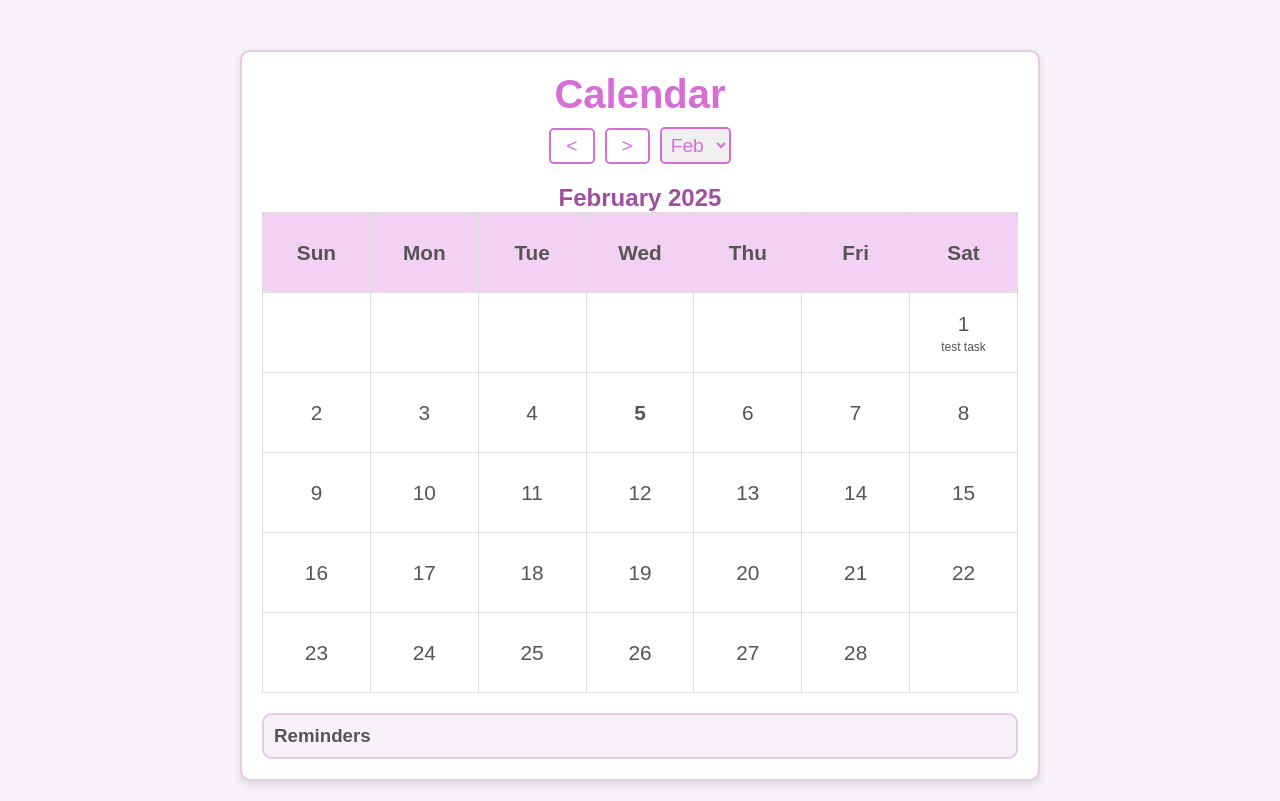
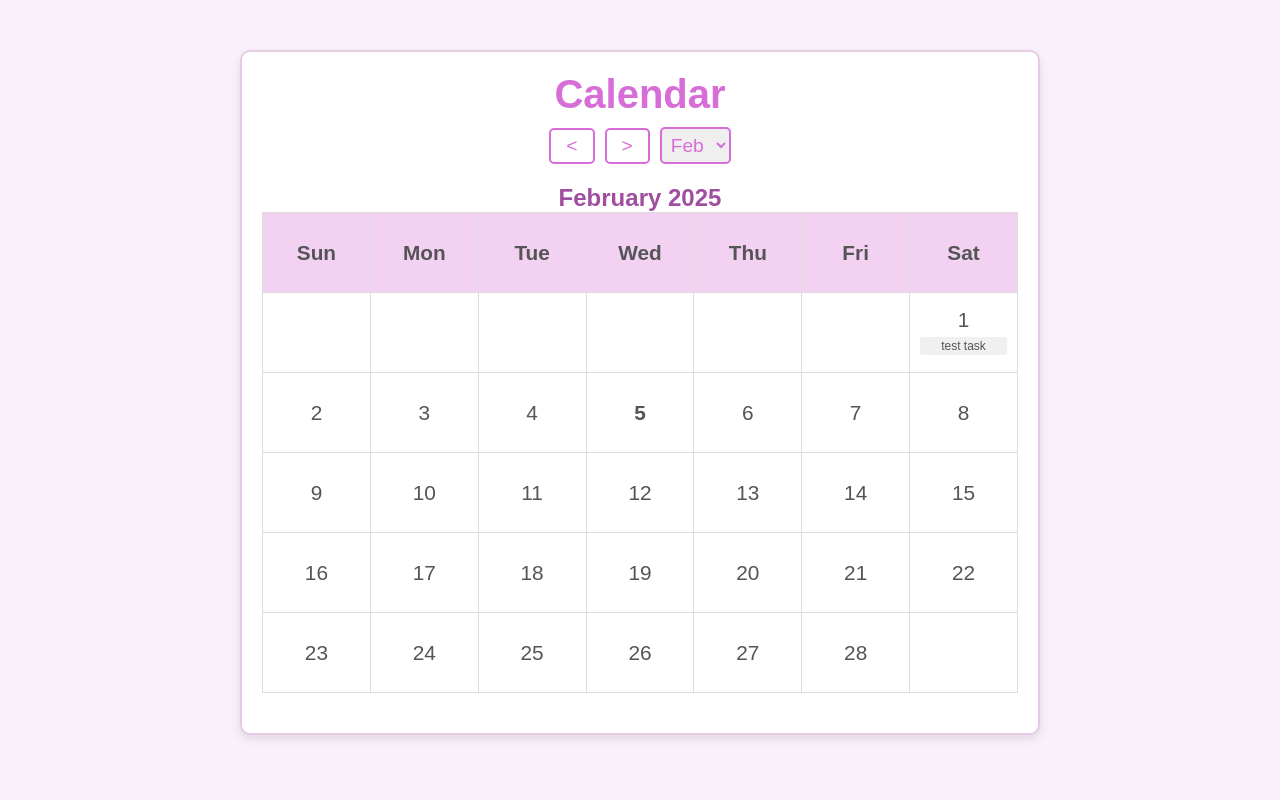
Before and after one commit to shotime369/rsdsl, a PHP site: page /calendar.html in a window 1280 px wide. Run offline with PHP 8.4, Linux system fonts and the light colour scheme; data comes from the database, SQL or seed files in the repository.

Commit message:
Actually pushed, oops

```diff
--- a/calendar.html
+++ b/calendar.html
@@ -4,8 +4,50 @@
   <meta charset="UTF-8">
   <meta name="viewport" content="width=device-width, initial-scale=1.0">
   <title>Calendar</title>
-  <link rel="stylesheet" href="styleRSDSL.css"> <!-- Updated to use styleRSDSL.css -->
-  <link rel="stylesheet" href="styles.css"> <!-- Retained for calendar-specific styling -->
+  <link rel="stylesheet" href="styleRSDSL.css">
+  <link rel="stylesheet" href="styles.css">
+  <style>
+    /* Modal Styles */
+    .modal {
+      display: none;
+      position: fixed;
+      top: 50%;
+      left: 50%;
+      transform: translate(-50%, -50%);
+      background: white;
+      padding: 20px;
+      box-shadow: 0 4px 8px rgba(0, 0, 0, 0.2);
+      z-index: 1000;
+      border-radius: 8px;
+    }
+    .modal.open {
+      display: block;
+    }
+    .overlay {
+      display: none;
+      position: fixed;
+      top: 0;
+      left: 0;
+      width: 100%;
+      height: 100%;
+      background: rgba(0, 0, 0, 0.5);
+      z-index: 999;
+    }
+    .overlay.open {
+      display: block;
+    }
+    .task-list {
+      margin-top: 5px;
+      font-size: 12px;
+      color: #555;
+    }
+    .task-item {
+      margin: 2px 0;
+      padding: 2px;
+      background: #f0f0f0;
+      border-radius: 3px;
+    }
+  </style>
 </head>
 <body style="margin-top: 50px;">
 
@@ -46,22 +88,26 @@
             <th>Sat</th>
           </tr>
         </thead>
-        <tbody id="calendar-body">
-        <!-- Calendar will be dynamically generated -->
-        </tbody>
+        <tbody id="calendar-body"></tbody>
       </table>
     </div>
   </div>
-
-  <!-- Reminder Section -->
-  <div id="reminder-section">
-    <h3>Reminders</h3>
-    <ul id="reminderList">
-      <!-- Reminders will be added dynamically -->
-    </ul>
-  </div>
 </div>
 
-<script src="scriptCalendarTEST.js"></script>
+<!-- Task Modal -->
+<div class="overlay" id="overlay"></div>
+<div class="modal" id="taskModal">
+  <h3>Tasks for <span id="modalDate"></span></h3>
+  <div id="taskListModal"></div>
+  <form id="taskForm">
+    <input type="text" id="taskInput" placeholder="Task" required>
+    <textarea id="taskDetails" placeholder="Details" rows="3"></textarea>
+    <input type="date" id="taskDueDate" required>
+    <button type="submit">Add Task</button>
+    <button type="button" onclick="closeModal()">Cancel</button>
+  </form>
+</div>
+
+<script src="scriptCalendar.js"></script>
 </body>
 </html>
--- a/loadTasks.php
+++ b/loadTasks.php
@@ -23,7 +23,7 @@ $startDate = "$year-$month-01";
 $endDate = "$year-$month-" . date('t', strtotime($startDate)); // Get the last day of the month
 
 // Prepare the SQL query to fetch tasks for the month and year
-$sql = "SELECT task, dueDate FROM tasks WHERE dueDate BETWEEN ? AND ? ORDER BY dueDate";
+$sql = "SELECT task, details, dueDate FROM tasks WHERE dueDate BETWEEN ? AND ? ORDER BY dueDate";
 
 // Prepare the statement
 $stmt = $conn->prepare($sql);
@@ -47,3 +47,4 @@ $conn->close();
 // Return the tasks as JSON
 header('Content-Type: application/json');
 echo json_encode($tasks);
+?>
--- a/scriptCalendar.js
+++ b/scriptCalendar.js
@@ -1,81 +1,147 @@
-// Get references to DOM elements
 const calendarBody = document.getElementById('calendar-body');
 const monthAndYear = document.getElementById('monthAndYear');
 const monthSelect = document.getElementById('monthSelect');
 const previousButton = document.getElementById('previous');
 const nextButton = document.getElementById('next');
+const taskModal = document.getElementById('taskModal');
+const overlay = document.getElementById('overlay');
+const modalDate = document.getElementById('modalDate');
+const taskForm = document.getElementById('taskForm');
+const taskListModal = document.getElementById('taskListModal');
 
-const currentDate = new Date();
+let currentDate = new Date();
 let currentMonth = currentDate.getMonth();
 let currentYear = currentDate.getFullYear();
+let selectedDate = null;
 
-// Event listeners for navigation
+// Event listeners
 previousButton.addEventListener('click', () => changeMonth(-1));
 nextButton.addEventListener('click', () => changeMonth(1));
 monthSelect.addEventListener('change', () => {
   currentMonth = parseInt(monthSelect.value);
   renderCalendar(currentMonth, currentYear);
 });
+taskForm.addEventListener('submit', saveTask);
 
-// Render the calendar for the current month and year
+// Render the calendar
 function renderCalendar(month, year) {
-    // Clear previous calendar
   calendarBody.innerHTML = '';
-
-    // Update header
   monthAndYear.textContent = `${new Date(year, month).toLocaleString('default', { month: 'long' })} ${year}`;
   monthSelect.value = month;
 
-    // Get the first and last day of the month
   const firstDay = new Date(year, month, 1).getDay();
   const daysInMonth = new Date(year, month + 1, 0).getDate();
 
-    // Generate calendar rows
   let date = 1;
   for (let row = 0; row < 6; row++) {
     const weekRow = document.createElement('tr');
-
     for (let col = 0; col < 7; col++) {
       const cell = document.createElement('td');
-
       if (row === 0 && col < firstDay) {
-                // Empty cell before the first day
         cell.textContent = '';
       } else if (date > daysInMonth) {
-                // Empty cell after the last day
         cell.textContent = '';
       } else {
-                // Date cell
         cell.textContent = date;
         cell.classList.add('date-picker');
         if (date === currentDate.getDate() && month === currentDate.getMonth() && year === currentDate.getFullYear()) {
-                    cell.classList.add('today'); // Highlight the current day
+          cell.classList.add('today');
         }
 
-                // Add event marker if needed (example logic)
-                if (Math.random() > 0.8) { // Random marker for testing
-                    const marker = document.createElement('div');
-                    marker.classList.add('event-marker');
-                    marker.title = `Event on ${date}`;
-                    cell.appendChild(marker);
+        // Add click event to select a date
+        const cellDate = new Date(year, month, date);
+        cell.addEventListener('click', () => {
+          selectedDate = cellDate;
+          openModal(selectedDate);
+        });
+
+        // Fetch and display tasks for this date
+        fetchTasksForDate(cellDate).then(tasks => {
+          if (tasks.length > 0) {
+            const taskList = document.createElement('div');
+            taskList.classList.add('task-list');
+            tasks.forEach(task => {
+              const taskItem = document.createElement('div');
+              taskItem.classList.add('task-item');
+              taskItem.textContent = task.task;
+              taskList.appendChild(taskItem);
+            });
+            cell.appendChild(taskList);
           }
+        });
 
         date++;
       }
-
       weekRow.appendChild(cell);
     }
-
     calendarBody.appendChild(weekRow);
-
-        if (date > daysInMonth) break; // Stop if we finish all days
+    if (date > daysInMonth) break;
   }
 }
 
-// Change the month and re-render the calendar
+// Open the task modal
+function openModal(date) {
+  modalDate.textContent = date.toDateString();
+  document.getElementById('taskDueDate').value = date.toISOString().split('T')[0];
+
+  // Fetch tasks for the selected date
+  fetchTasksForDate(date).then(tasks => {
+    taskListModal.innerHTML = '';
+    if (tasks.length > 0) {
+      tasks.forEach(task => {
+        const taskItem = document.createElement('div');
+        taskItem.classList.add('task-item-modal');
+        taskItem.innerHTML = `<strong>${task.task}</strong><br>${task.details}`;
+        taskListModal.appendChild(taskItem);
+      });
+    } else {
+      taskListModal.innerHTML = '<p>No tasks for this day.</p>';
+    }
+  });
+
+  taskModal.classList.add('open');
+  overlay.classList.add('open');
+}
+
+// Close the task modal
+function closeModal() {
+  taskModal.classList.remove('open');
+  overlay.classList.remove('open');
+}
+
+// Fetch tasks for a specific date
+async function fetchTasksForDate(date) {
+  const response = await fetch(`loadTasks.php?month=${date.getMonth() + 1}&year=${date.getFullYear()}`);
+  const tasks = await response.json();
+  const filteredTasks = tasks.filter(task => task.dueDate === date.toISOString().split('T')[0]);
+  return filteredTasks;
+}
+
+// Save a new task
+async function saveTask(event) {
+  event.preventDefault();
+  const task = document.getElementById('taskInput').value;
+  const details = document.getElementById('taskDetails').value;
+  const dueDate = document.getElementById('taskDueDate').value;
+
+  const response = await fetch('saveTask.php', {
+    method: 'POST',
+    headers: { 'Content-Type': 'application/x-www-form-urlencoded' },
+    body: `task=${encodeURIComponent(task)}&details=${encodeURIComponent(details)}&dueDate=${encodeURIComponent(dueDate)}`,
+  });
+
+  if (response.ok) {
+    alert('Task saved successfully!');
+    closeModal();
+    renderCalendar(currentMonth, currentYear); // Refresh the calendar
+  } else {
+    alert('Failed to save task.');
+  }
+}
+
+// Change the month
 function changeMonth(delta) {
   currentMonth += delta;
-
   if (currentMonth < 0) {
     currentMonth = 11;
     currentYear--;
@@ -83,7 +149,6 @@ function changeMonth(delta) {
     currentMonth = 0;
     currentYear++;
   }
-
   renderCalendar(currentMonth, currentYear);
 }
 
--- a/styles.css
+++ b/styles.css
@@ -111,3 +111,41 @@ select {
     border-radius: 10px;
     text-align: left;
 }
+.event-marker {
+    width: 8px;
+    height: 8px;
+    background-color: red;
+    border-radius: 50%;
+    margin: 2px auto;
+  }
+  .task-list {
+    margin-top: 5px;
+    font-size: 12px;
+    color: #555;
+  }
+
+  .task-item {
+    margin: 2px 0;
+    padding: 2px;
+    background: #f0f0f0;
+    border-radius: 3px;
+  }
+
+  .modal {
+    width: 300px;
+    background: white;
+    padding: 20px;
+    border-radius: 8px;
+  }
+
+  .overlay {
+    background: rgba(0, 0, 0, 0.5);
+  }
+
+  .task-item-modal {
+    margin: 10px 0;
+    padding: 10px;
+    background: #f9f9f9;
+    border-radius: 5px;
+    border: 1px solid #ddd;
+  }
```
Also changed, not shown: saveTask.php (+6 -8 lines). Lines whose indentation alone changed are shown as unchanged.
